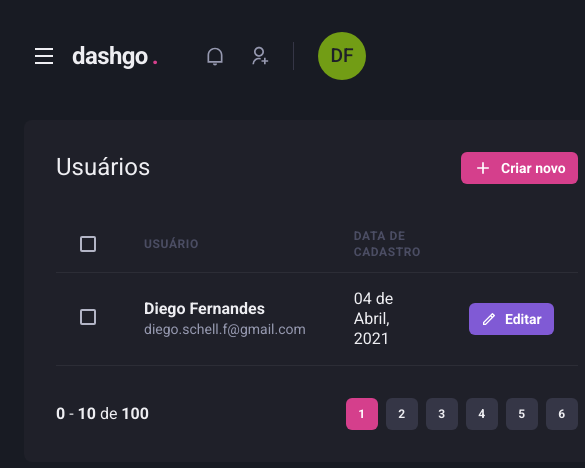
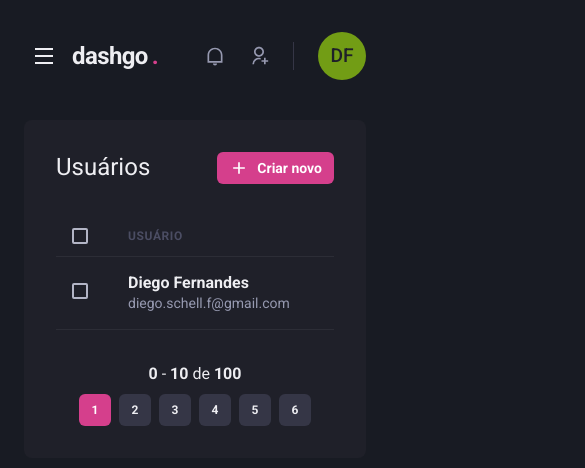
Before and after one commit to gpmarchi/ignite-dashgo, a Next.js app: page /users in a window 390 px wide. Shown: the top 468 px of the page, 585 px wide, since content can reach past the window. Built offline with nearby package versions, Linux system fonts and the light colour scheme.

Commit message:
feat: Make user list responsive

```diff
--- a/src/components/Pagination/index.tsx
+++ b/src/components/Pagination/index.tsx
@@ -4,7 +4,12 @@
 
 export function Pagination() {
   return (
-    <Stack direction="row" mt="8" justify="space-between" align="center">
+    <Stack
+      direction={['column', 'row']}
+      mt="8"
+      justify="space-between"
+      align="center"
+    >
       <Box>
         <strong>0</strong> - <strong>10</strong> de <strong>100</strong>
       </Box>
--- a/src/pages/users/index.tsx
+++ b/src/pages/users/index.tsx
@@ -14,6 +14,7 @@
   Tbody,
   Checkbox,
   Text,
+  useBreakpointValue,
 } from '@chakra-ui/react';
 
 import { Header } from '../../components/Header';
@@ -21,6 +22,11 @@
 import { Sidebar } from '../../components/Sidebar';
 
 export default function UserList() {
+  const isWideVersion = useBreakpointValue({
+    base: false,
+    lg: true,
+  });
+
   return (
     <Box>
       <Header />
@@ -48,17 +54,17 @@
           <Table colorScheme="whiteAlpha">
             <Thead>
               <Tr>
-                <Th px="6" color="gray.300" width="8">
+                <Th px={['4', '4', '6']} color="gray.300" width="8">
                   <Checkbox colorScheme="pink" />
                 </Th>
                 <Th>Usuário</Th>
-                <Th>Data de cadastro</Th>
-                <Th width="8" />
+                {isWideVersion && <Th>Data de cadastro</Th>}
+                {isWideVersion && <Th width="8" />}
               </Tr>
             </Thead>
             <Tbody>
               <Tr>
-                <Td px="6">
+                <Td px={['4', '4', '6']}>
                   <Checkbox colorScheme="pink" />
                 </Td>
                 <Td>
@@ -69,7 +75,8 @@
                     </Text>
                   </Box>
                 </Td>
-                <Td>04 de Abril, 2021</Td>
+                {isWideVersion && <Td>04 de Abril, 2021</Td>}
+                {isWideVersion && (
                   <Td>
                     <Button
                       as="a"
@@ -81,6 +88,7 @@
                       Editar
                     </Button>
                   </Td>
+                )}
               </Tr>
             </Tbody>
           </Table>
```
Lines whose indentation alone changed are shown as unchanged.
